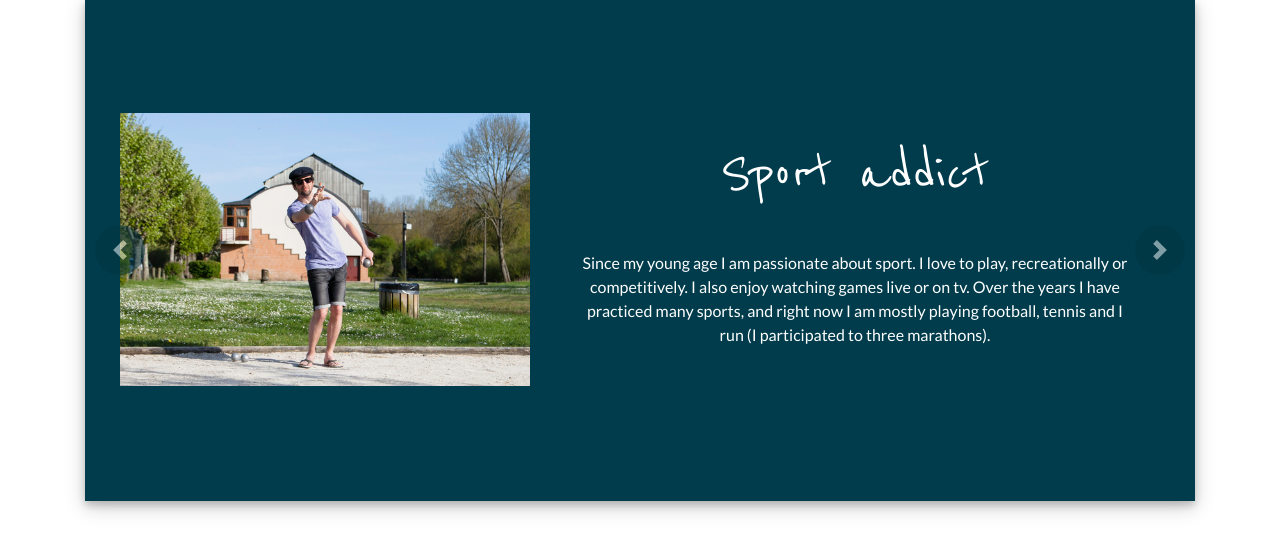
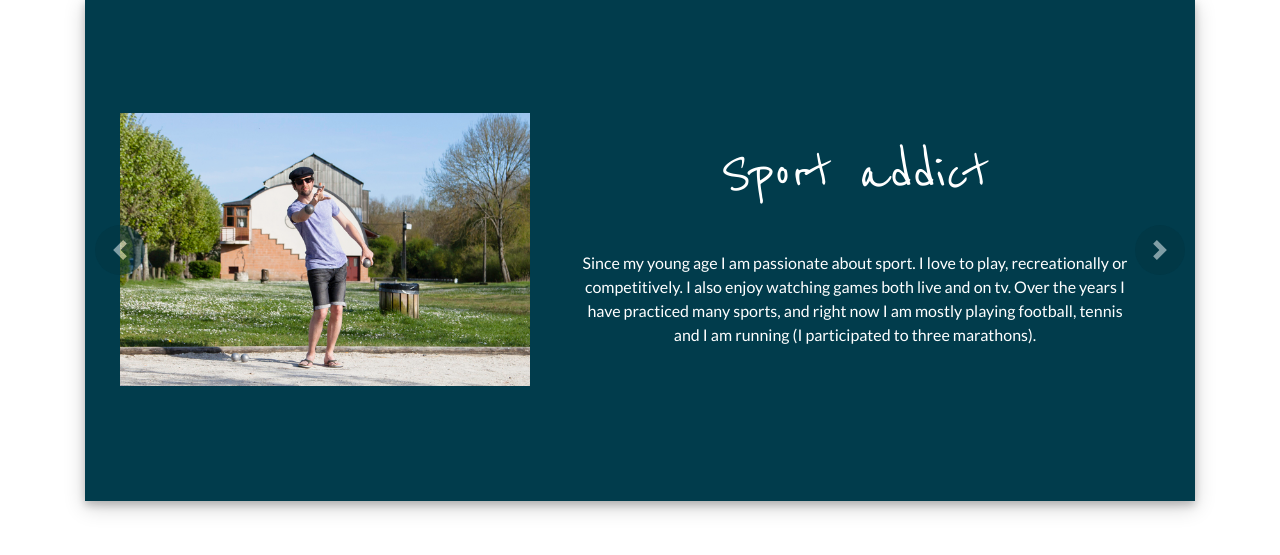
Before and after one commit to Benfice/freulon, a Flask app: page /about in a window 1280 px wide. Shown: the part 245-800 px from the top of the page. Run offline with Flask 2, Linux system fonts and the light colour scheme; some libraries are stand-ins or nearby versions.

Commit message:
About correction

```diff
--- a/benoitfreulon/core/views.py
+++ b/benoitfreulon/core/views.py
@@ -1,5 +1,5 @@
 import os
-from flask import render_template,redirect, Blueprint, url_for, current_app, flash
+from flask import render_template,redirect, Blueprint, url_for, current_app, flash, request
 from benoitfreulon.core.forms import MessageForm
 from flask_mail import Mail, Message
 from benoitfreulon import app
@@ -51,16 +51,19 @@ def about():
 @core.route('/contact',methods=['GET','POST'])
 def contact():
     form = MessageForm()
-
-    if form.validate_on_submit():
+    if request.method == 'POST':
         name = form.name.data
         email = form.email.data
         message = form.message.data
-        msg = Message('Message from ' + name + ' - ' + email, sender = 'benfice@gmail.com', recipients = ['bfreulon@orange.fr'])
-        msg.body = message
-        mail.send(msg)
-        flash('Sent! Thank you for your message!')
-        return redirect(url_for('core.contact',form=form))
+        if form.validate_on_submit():
+            msg = Message('Message from ' + name + ' - ' + email, sender = 'benfice@gmail.com', recipients = ['bfreulon@orange.fr'])
+            msg.body = message
+            mail.send(msg)
+            flash('Sent! Thank you for your message!')
+            return redirect(url_for('core.contact',form=form))
+        else:
+            flash('Please enter all the fields.')
+            return redirect(url_for('core.contact',form=form))
+
     else:
-        flash('Please enter all the fields.')
-    return render_template('contact.html', form=form)
+        return render_template('contact.html', form=form)
--- a/benoitfreulon/templates/about.html
+++ b/benoitfreulon/templates/about.html
@@ -23,8 +23,8 @@
                     <h1>Sport addict</h1>
                     <p>Since my young age I am passionate about sport.
                       I love to play, recreationally or competitively.
-                      I also enjoy watching games live or on tv.
-                      Over the years I have practiced many sports, and right now I am mostly playing football, tennis and I run (I participated to three marathons).</p>
+                      I also enjoy watching games both live and on tv.
+                      Over the years I have practiced many sports, and right now I am mostly playing football, tennis and I am running (I participated to three marathons).</p>
                   </div>
                 </div>
               </div>
@@ -37,9 +37,9 @@
                   <div class="col-12 col-md-12 col-lg-7 about-text">
                     <h1>Photography</h1>
                     <p>It all started with a christmast gift from my parents: a camera.
-                      Since I am fond of cinema, I thought first to use it to make videos.
-                      But in the process of learning how to use the camera, I got attached to photography, and it is capacity to tell a story with just one captured moment.
-                      I mostly love street photography and portrait, where the stories are to me the most interesting and captivating.</p>
+                      Since I am fond of cinema, my first thought was to use it to make videos.
+                      But in the process of learning how to use the camera, I got attracted to photography, and its capacity to tell a story with just one captured moment.
+                      I mostly love street photography and making portraits, whose stories are to me the most interesting and captivating.</p>
                   </div>
                 </div>
               </div>
@@ -50,9 +50,9 @@
                     <img src="{{url_for('static', filename='pics/about_pics/masterdegree.jpg')}}" class="img-fluid">
                   </div>
                   <div class="col-12 col-md-12 col-lg-7 about-text">
-                    <h1>Master degree</h1>
-                    <p>Graduated in 2011 from ESC Troyes Business School (now called "Y Schools"), I received there a Master degree with Innovation & Entrepreneurship.
-                      I am interested in all the aspect of project management, from organization to finance, from social relationship to technical aspects.</p>
+                    <h1>Master's degree</h1>
+                    <p>Graduated in 2011 from ESC Troyes Business School (now called "Y Schools"), I received there a Master's degree in Innovation & Entrepreneurship.
+                      I am interested in all the aspects of project management, from organization to finance, social relationship to technical side.</p>
                   </div>
                 </div>
               </div>
@@ -65,8 +65,8 @@
                   <div class="col-12 col-md-12 col-lg-7 about-text">
                     <h1>Volunteering</h1>
                     <p>I believe in helping each ocher and in a proper education for everybody.
-                      I volunteered one year as project manager in a small NGO that helps children in needs, and one year as french teacher in a french association in Serbia.
-                      I also helped children with their homework, teach football to them, and participate to different social projects.
+                      I volunteered one year as project manager in a small NGO that helps children in need, and one year as french teacher in a french association in Serbia.
+                      I helped children with their homework, teach them football, and participate in different social projects.
                       I still occasionnally volunteer.</p>
                   </div>
                 </div>
@@ -81,10 +81,10 @@
                     <h1>Travel</h1>
                     <p>I am grateful to have the opportunity to travel and meet people from different cultures.<br>
                     I studied one semester in Michigan.<br>
-                    I had school trips to Berlin, to the North of Italy.<br>
+                    I had school trips to Berlin and the North of Italy.<br>
                     I did a road trip in Norway.<br>
                     I visited friends and family in Montreal, Madrid, Bratislava, Prague, Den Haag, Saint Petersburg, Moscow, Riga.<br>
-                    I have been now living in Novi Sad, Serbia, for two years.</p>
+                    I have been living in Novi Sad, Serbia, for more than two years now.</p>
                   </div>
                 </div>
               </div>
@@ -97,10 +97,10 @@
                   <div class="col-12 col-md-12 col-lg-7 about-text">
                     <h1>Challenges</h1>
                     <p>I like to learn and face new challenges.
-                      I stepped in the IT world as a Quality Assurance - Manual tester, and in parallel I started to follow classed about programming.
-                      I really enjoy the challenging aspect of programming and the reasoning behing.
-                      I am now looking for a positiion as web developper.
-                      As new other challenges, I am currently learning serbian language, how to draw and how to be better chess player.</p>
+                      I stepped into the IT world as a Quality Assurance - Manual tester, and at the same time started to follow programming classes.
+                      I really enjoy the challenging aspect of programming and the reasoning behind.
+                      I am now looking for a position as web developper.
+                      I am currently learning serbian language, take on drawing lessons and practicing to be better chess player.</p>
                   </div>
                 </div>
               </div>
```
